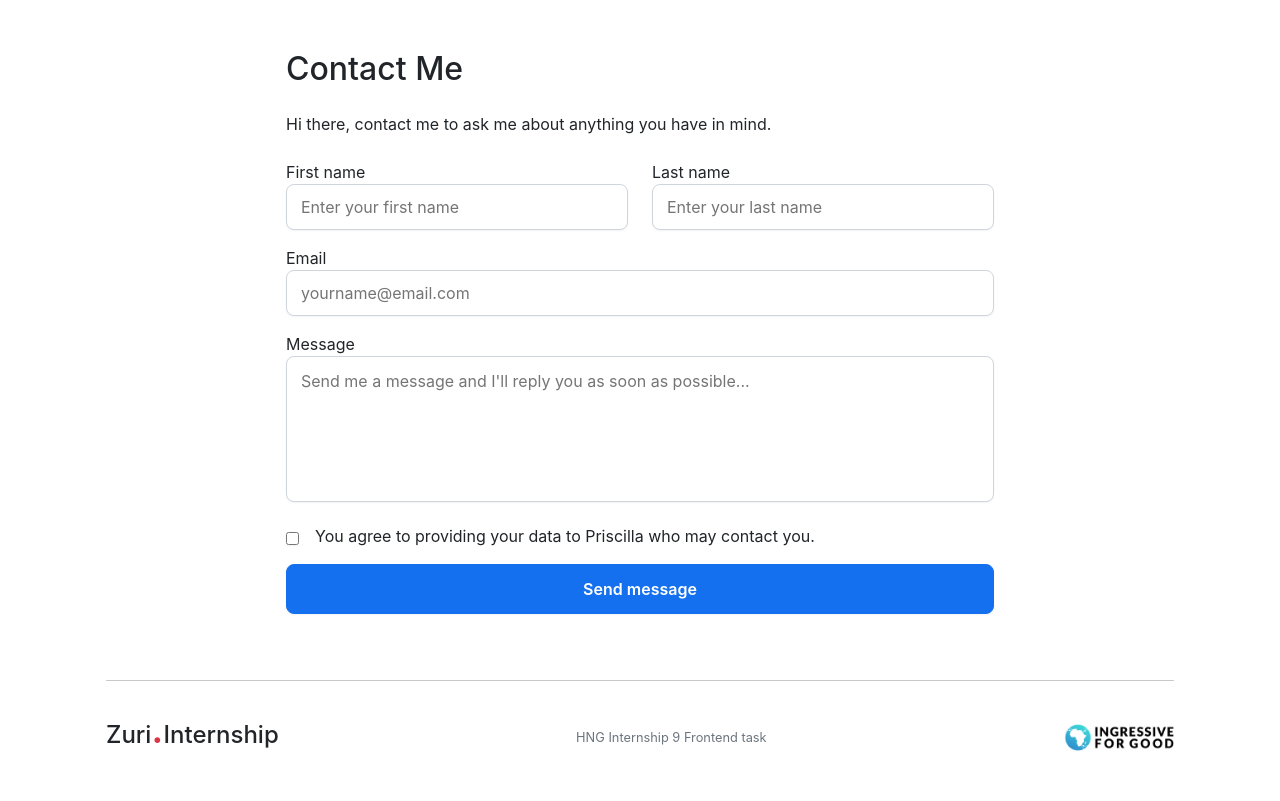
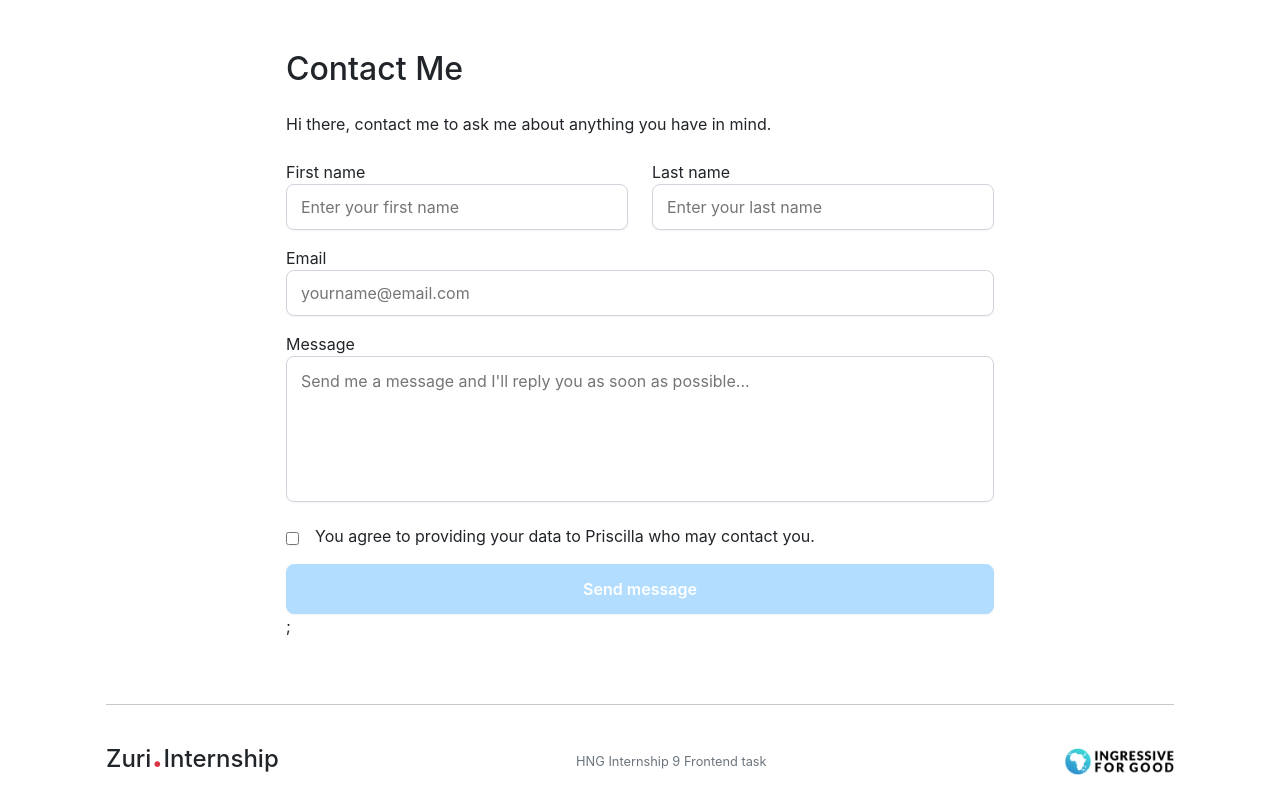
Before and after one commit to Priscilla-Egberi/Zuri-Linktree, a React (Create React App) app: page /contact in a window 1280 px wide. Built offline with nearby package versions, Linux system fonts and the light colour scheme.

Commit message:
Contact checkbox:  i wrote a function that allows when checkbox is clicked submit button is enabled

```diff
--- a/src/Pages/Contact.jsx
+++ b/src/Pages/Contact.jsx
@@ -7,6 +7,7 @@ export default function Contact() {
     const name = "Priscilla"
     const [textEmpty, setEmptyText] = useState(false)
     const [text, setText] = useState('')
+    const [notCheck, setCheck] = useState(true)
     const [classed, setClass] = useState('')
     const handleChange = (e) => {
         const newValue = e.target.value
@@ -14,7 +15,6 @@ export default function Contact() {
     }
     const handleClick = (e) => {
         e.preventDefault()
-        console.log("working")
         if (text === '') {
             setEmptyText(true)
             setClass('text-input-outline')
@@ -23,6 +23,16 @@ export default function Contact() {
             setEmptyText(false)
             setClass('')
             setText('')
+        }
+    }
+    const handleCheckChange = (e) => {
+        if (e.target.checked) {
+           setCheck(false)
+           console.log('checked')
+        }
+        else {
+            setCheck(true)
+            console.log('notChecked')
         }
     }
     return (
@@ -50,10 +60,12 @@ export default function Contact() {
                     <div>{textEmpty ? <Result /> : null}</div>
                 </div>
                 <div className="d-flex mb-3 align-items-start">
-                    <input type="checkbox" className="mt-2 me-3" />
-                    <label>You agree to providing your data to {name} who may contact you.</label>
+                    <input type="checkbox" className="mt-2 me-3" onChange={handleCheckChange} value={notCheck} />
+                    <span>You agree to providing your data to {name} who may contact you.</span>
                 </div>
-                <input type="submit" id="btn__submit" className="w-100 btn-contact" value="Send message" onClick={handleClick} />
+
+                {notCheck ? <input  type="submit" id="btn__submit" className="w-100 btn-contact" value="Send message" onClick={handleClick} disabled  /> : <input  type="submit" id="btn__submit" className="w-100 btn-contact" value="Send message" onClick={handleClick}  />};
+
             </form>
         </section>
     )
```
